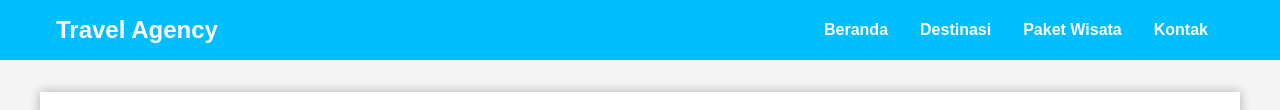
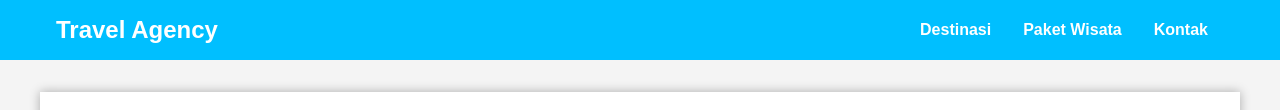
Before and after one commit to abangasep/Website-Travel, a plain HTML site: page index.html in a window 1280 px wide. Shown: the part 209-319 px from the top of the page. Drawn offline with Linux system fonts and the light colour scheme.

Commit message:
Update index.html

```diff
--- a/index.html
+++ b/index.html
@@ -18,7 +18,6 @@
                 <a href="#">Travel Agency</a>
             </div>
             <ul class="menu">
-                <li><a href="/index.html">Beranda</a>
                 <li><a href="#destinasi">Destinasi</a>
                 <li><a href="#paket-wisata">Paket Wisata</a>
                 <li><a href="#kontak">Kontak</a>
```
